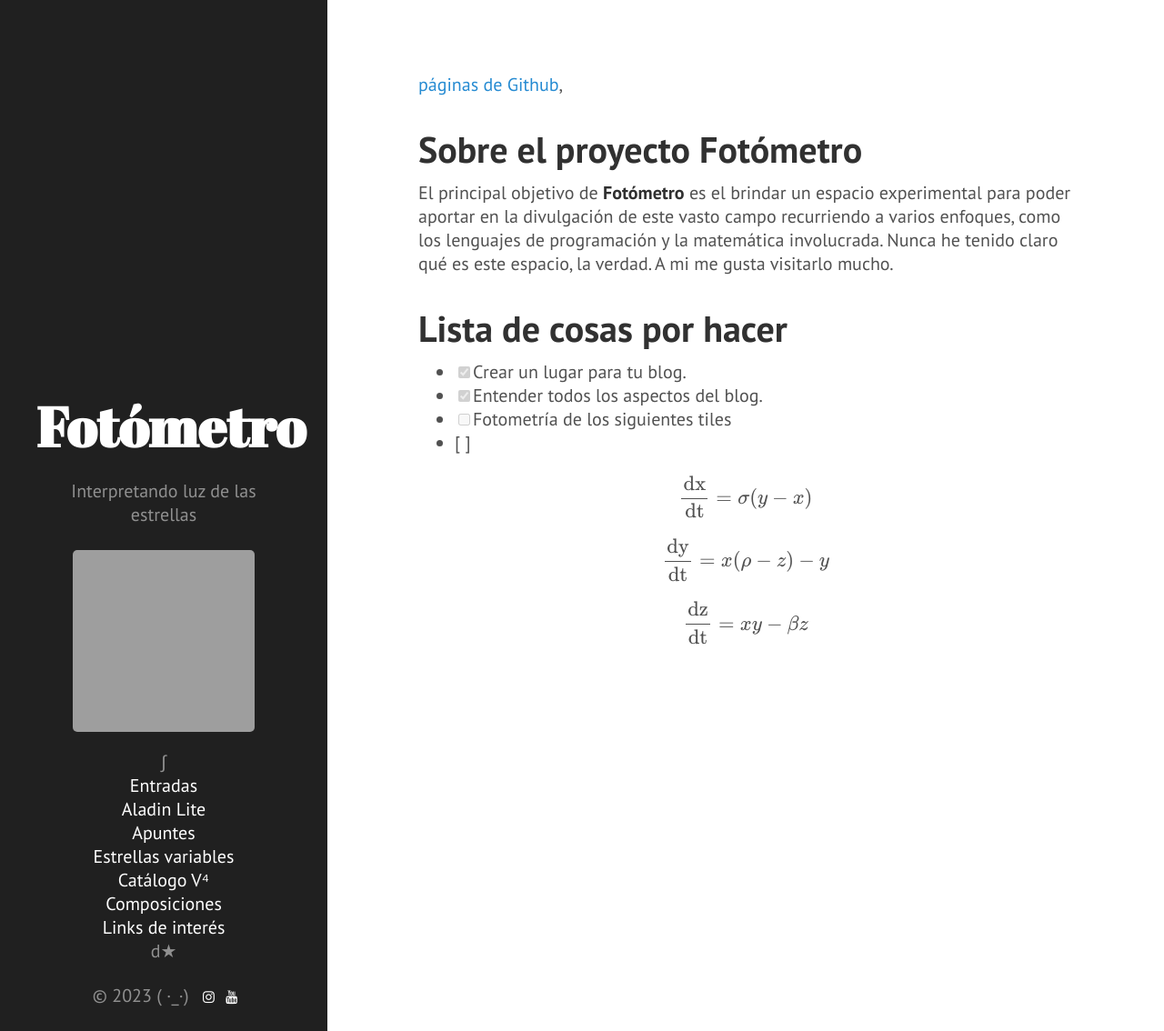
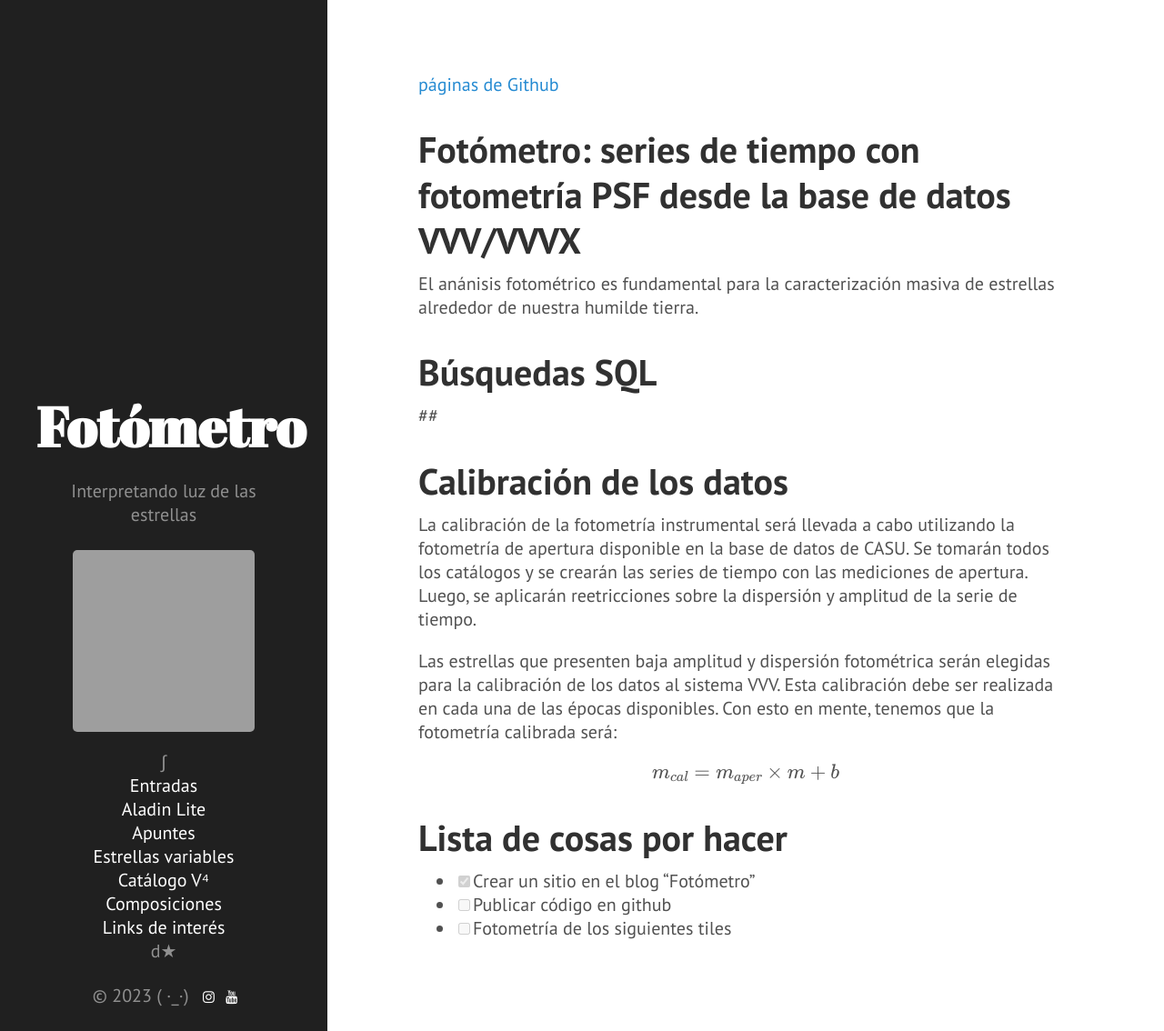
Before and after one commit to nicomedinap/nicomedinap.github.io, a Jekyll site: the page built from Fotometro.md, in a window 1280 px wide and 1134 px high. Shown: the whole window at 91% size. Built offline with Jekyll 4.4.1, drawn with Linux system fonts in a browser that asks for light colours; formulas are drawn with MathJax 3; a script that is not in the unit is left out; grey boxes are pictures that could not be loaded.

Commit message:
Update Fotometro.md

```diff
--- a/Fotometro.md
+++ b/Fotometro.md
@@ -5,19 +5,33 @@
 ---
 {% include mathjax.html %}
 
-[páginas de Github](https://pages.github.com/){:target="_blank"},
+[páginas de Github](https://pages.github.com/){:target="_blank"}
 
-## Sobre el proyecto Fotómetro
 
-El principal objetivo de **Fotómetro** es el brindar un espacio experimental para poder aportar en la divulgación de este vasto campo recurriendo a varios enfoques, como los lenguajes de programación y la matemática involucrada. Nunca he tenido claro qué es este espacio, la verdad. A mi me gusta visitarlo mucho.
+
+
+## Fotómetro: series de tiempo con fotometría PSF desde la base de datos VVV/VVVX
+
+El anánisis fotométrico es fundamental para la caracterización masiva de estrellas alrededor de nuestra humilde tierra.
+
+## Búsquedas SQL
+
+
+##
+
+
+## Calibración de los datos
+
+La calibración de la fotometría instrumental será llevada a cabo utilizando la fotometría de apertura disponible en la base de datos de CASU. Se tomarán todos los catálogos y se crearán las series de tiempo con las mediciones de apertura. Luego, se aplicarán reetricciones sobre la dispersión y amplitud de la serie de tiempo.
+
+Las estrellas que presenten baja amplitud y dispersión fotométrica serán elegidas para la calibración de los datos al sistema VVV. Esta calibración debe ser realizada en cada una de las épocas disponibles. Con esto en mente, tenemos que la fotometría calibrada será:
+
+<p>$$\displaystyle m_{cal} = m_{aper} \times m + b$$</p>
+
+
 
 ## Lista de cosas por hacer
 
-- [x] Crear un lugar para tu blog.
-- [x] Entender todos los aspectos del blog.
+- [x] Crear un sitio en el blog "Fotómetro"
+- [ ] Publicar código en github
 - [ ] Fotometría de los siguientes tiles
-- [ ]
-
-<p>$$\displaystyle \frac{\rm dx}{\rm dt} = \sigma(y - x)$$</p>
-<p>$$\displaystyle \frac{\rm dy}{\rm dt} = x(\rho - z) - y$$</p>
-<p>$$\displaystyle \frac{\rm dz}{\rm dt} = xy - \beta z$$</p>
```
